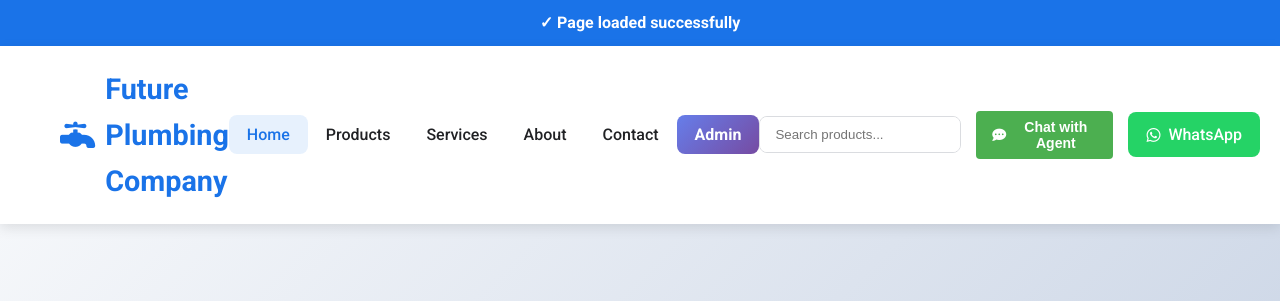
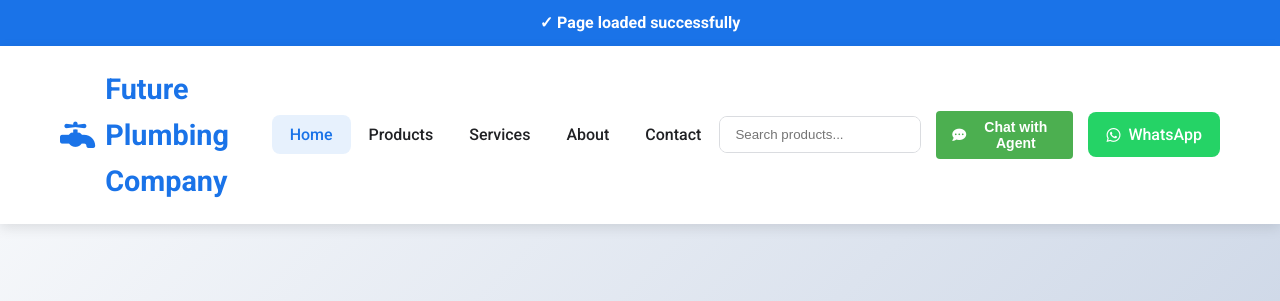
Before and after one commit to abrahamosah74-ux/future-plumbling, a website: page frontend/index.html in a window 1280 px wide. Shown: the top 301 px of the page. Drawn offline with nearby package versions, Linux system fonts and the light colour scheme; no server answers.

Commit message:
Revert: Restore website to normal state

```diff
--- a/frontend/css/style.css
+++ b/frontend/css/style.css
@@ -153,19 +153,6 @@ h1, h2, h3, h4 {
 .nav-link:hover, .nav-link.active {
     color: var(--primary-color);
     background-color: rgba(26, 115, 232, 0.1);
-}
-
-.nav-link.admin-link {
-    background: linear-gradient(135deg, #667eea 0%, #764ba2 100%);
-    color: white !important;
-    font-weight: 600;
-    padding: 10px 18px;
-    border-radius: var(--border-radius);
-}
-
-.nav-link.admin-link:hover {
-    background: linear-gradient(135deg, #764ba2 0%, #667eea 100%);
-    box-shadow: 0 4px 15px rgba(102, 126, 234, 0.4);
 }
 
 .nav-actions {
--- a/frontend/index.html
+++ b/frontend/index.html
@@ -31,7 +31,6 @@
                     <li><a href="#services" class="nav-link">Services</a></li>
                     <li><a href="#about" class="nav-link">About</a></li>
                     <li><a href="#contact" class="nav-link">Contact</a></li>
-                    <li><a href="/admin" class="nav-link admin-link">Admin</a></li>
                 </ul>
                 <div class="nav-actions">
                     <div class="search-container">
```
